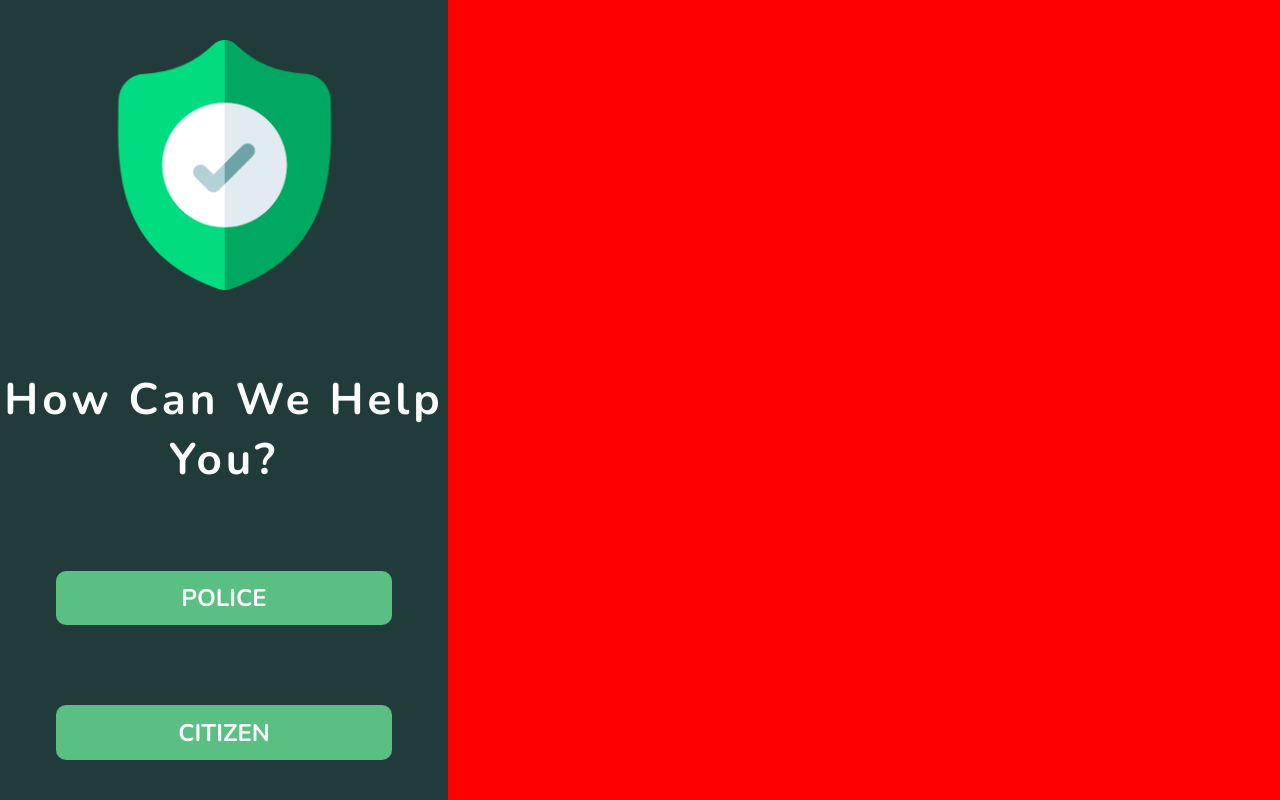
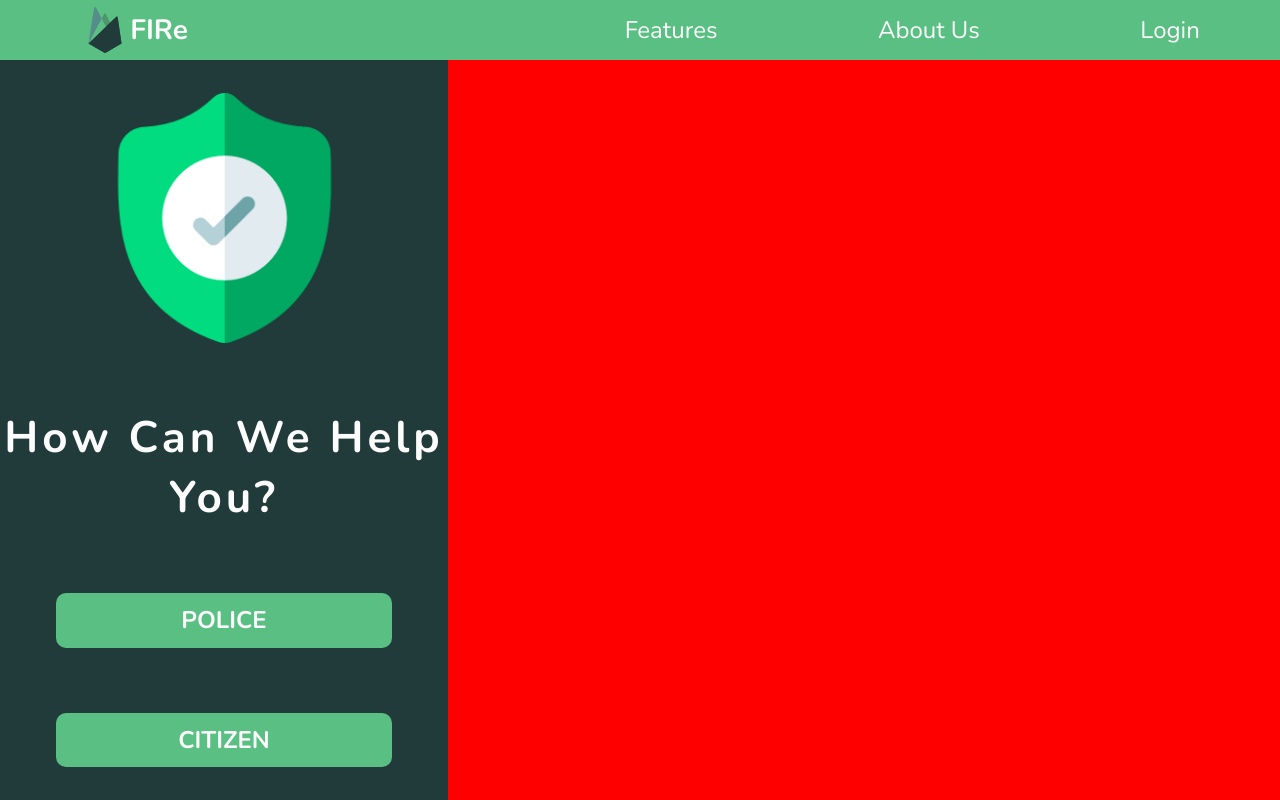
Before and after one commit to CSD402/FIRe, a Next.js app: page / in a window 1280 px wide. Built offline with nearby package versions, Linux system fonts and the light colour scheme.

Commit message:
Navbar static added

```diff
--- a/components/Layout.js
+++ b/components/Layout.js
@@ -1,7 +1,14 @@
+import Navbar from './Navbar';
+
 import styles from '../styles/Layout.module.css';
 
 const Layout = ({ children }) => {
-    return <div className={styles.layout}>{children}</div>;
+    return (
+        <div className={styles.layout}>
+            <Navbar />
+            <div className={styles.content}>{children}</div>
+        </div>
+    );
 };
 
 export default Layout;
--- /dev/null
+++ b/components/Navbar.js
@@ -0,0 +1,31 @@
+import Link from 'next/link';
+import Image from 'next/image';
+
+import styles from '../styles/Navbar.module.css';
+
+const Navbar = () => {
+    return (
+        <nav data-testid='navbar' id={styles.navbar}>
+            <a href='/' className={styles.brand}>
+                <Image
+                    src='/images/logo.png'
+                    alt='site logo'
+                    width={50}
+                    height={50}
+                />
+                FIRe
+            </a>
+            <Link href='/features'>
+                <a className={styles.navLink}>Features</a>
+            </Link>
+            <Link href='/about'>
+                <a className={styles.navLink}>About Us</a>
+            </Link>
+            <Link href='/login'>
+                <a className={styles.navLink}>Login</a>
+            </Link>
+        </nav>
+    );
+};
+
+export default Navbar;
--- a/pages/index.tsx
+++ b/pages/index.tsx
@@ -10,6 +10,7 @@ const Home: NextPage = () => {
             <Head>
                 <title>FIRe | Home</title>
                 <meta name='keywords' content='e-fir' />
+                <link rel='shortcut icon' href='/logo.svg' />
             </Head>
             <div id={styles.home}>
                 <div className={styles.direction}>
--- a/styles/Layout.module.css
+++ b/styles/Layout.module.css
@@ -1,4 +1,10 @@
 .layout {
     height: 100%;
     background-color: var(--clr-dark);
+    display: flex;
+    flex-direction: column;
 }
+
+.content {
+    height: 92.5%;
+}
--- /dev/null
+++ b/styles/Navbar.module.css
@@ -0,0 +1,24 @@
+#navbar {
+    height: 7.5%;
+    background-color: var(--clr-primary);
+    display: flex;
+    justify-content: space-around;
+    align-items: center;
+}
+
+.brand {
+    width: 30%;
+    display: flex;
+    align-items: center;
+    justify-content: flex-start;
+    font-size: 1.75rem;
+    font-family: var(--font-heading);
+    font-weight: 700;
+    color: var(--clr-white);
+}
+
+.navLink {
+    font-size: 1.5rem;
+    font-family: var(--font-heading);
+    color: var(--clr-white);
+}
```
Also changed, not shown: public/images/logo.png (added), public/logo.svg (added).
